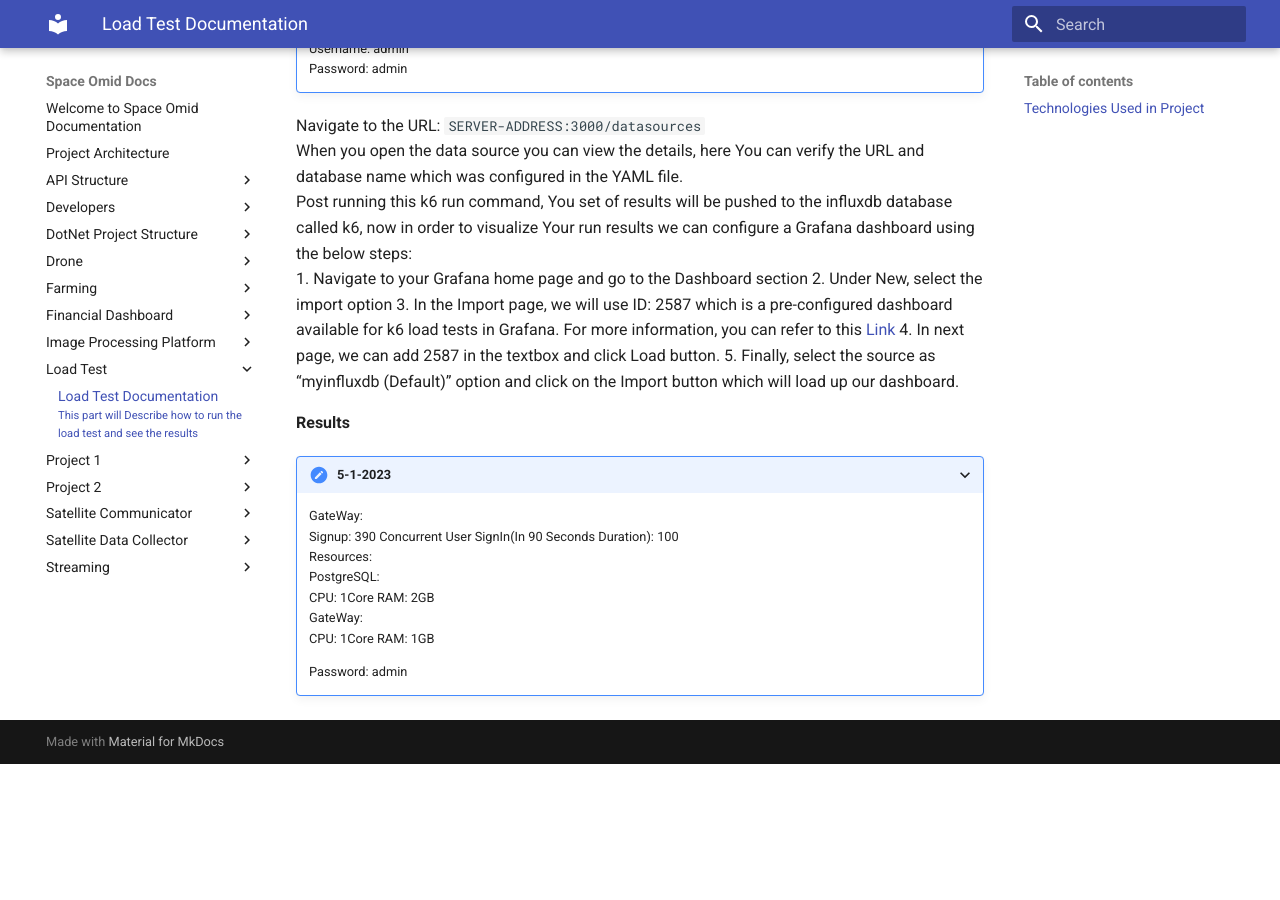
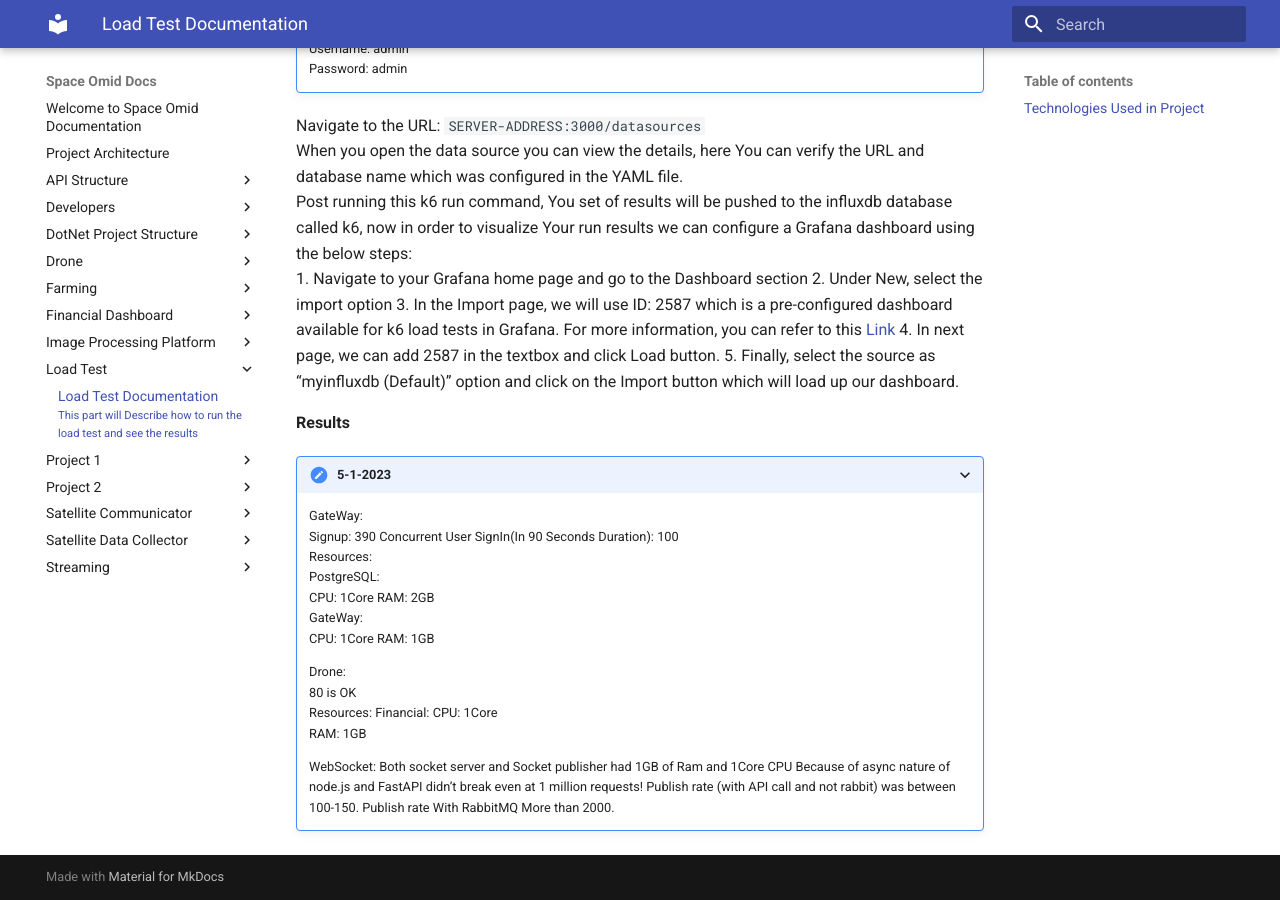
Before and after one commit to spaceomid/Documentation, an MkDocs documentation site: the page built from docs/Load Test/Load-Test.md, in a window 1280 px wide and 900 px high, scrolled down 2367 px. Built offline with MkDocs 1.6.1 and Material for MkDocs 9.7.7, drawn with Linux system fonts in a browser that asks for light colours; before the commit the page ends 3131 px from its top, so only the background shows below that.

Commit message:
Updating Result part in load test

```diff
--- a/docs/Load Test/Load-Test.md
+++ b/docs/Load Test/Load-Test.md
@@ -104,5 +104,16 @@ Post running this k6 run command, You set of results will be pushed to the influ
           CPU: 1Core
           RAM: 1GB
 
+    Drone:
+    80 is OK
+    Resources:
+      Financial:
+        CPU: 1Core
+        RAM: 1GB
 
-    Password: admin
+
+    WebSocket:
+      Both socket server and Socket publisher had 1GB of Ram and 1Core CPU
+      Because of async nature of node.js and FastAPI didn’t break even at 1 million requests!
+      Publish rate (with API call and not rabbit) was between 100-150.
+      Publish rate With RabbitMQ More than 2000.
```
